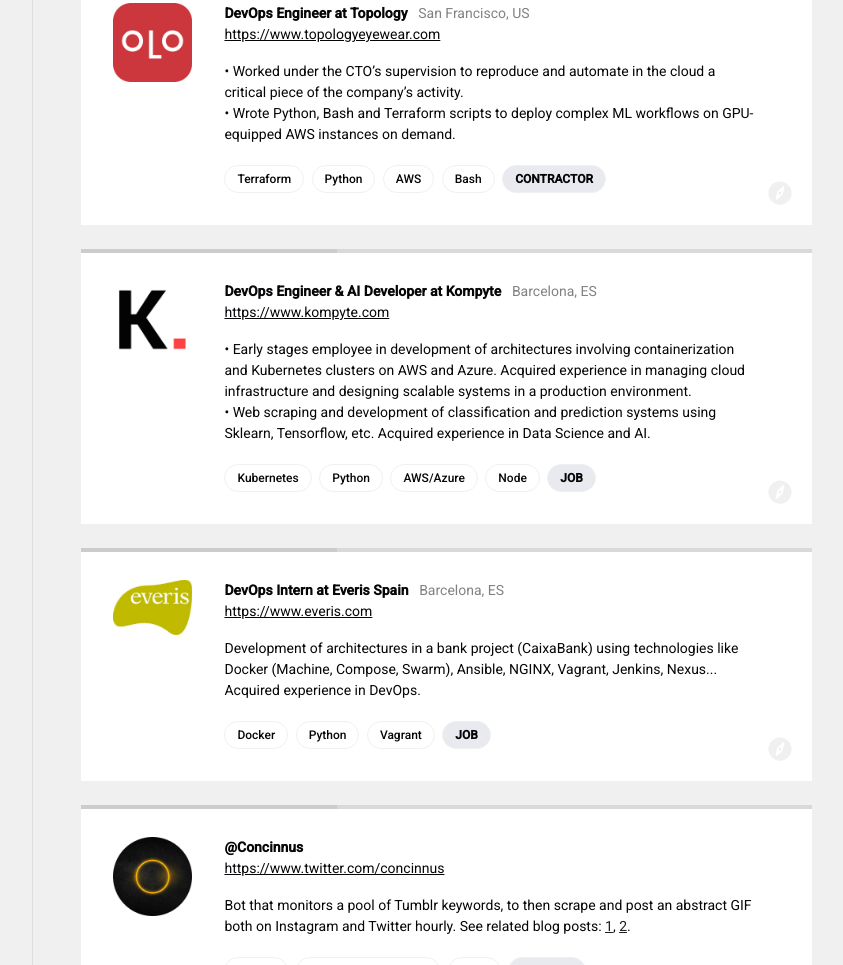
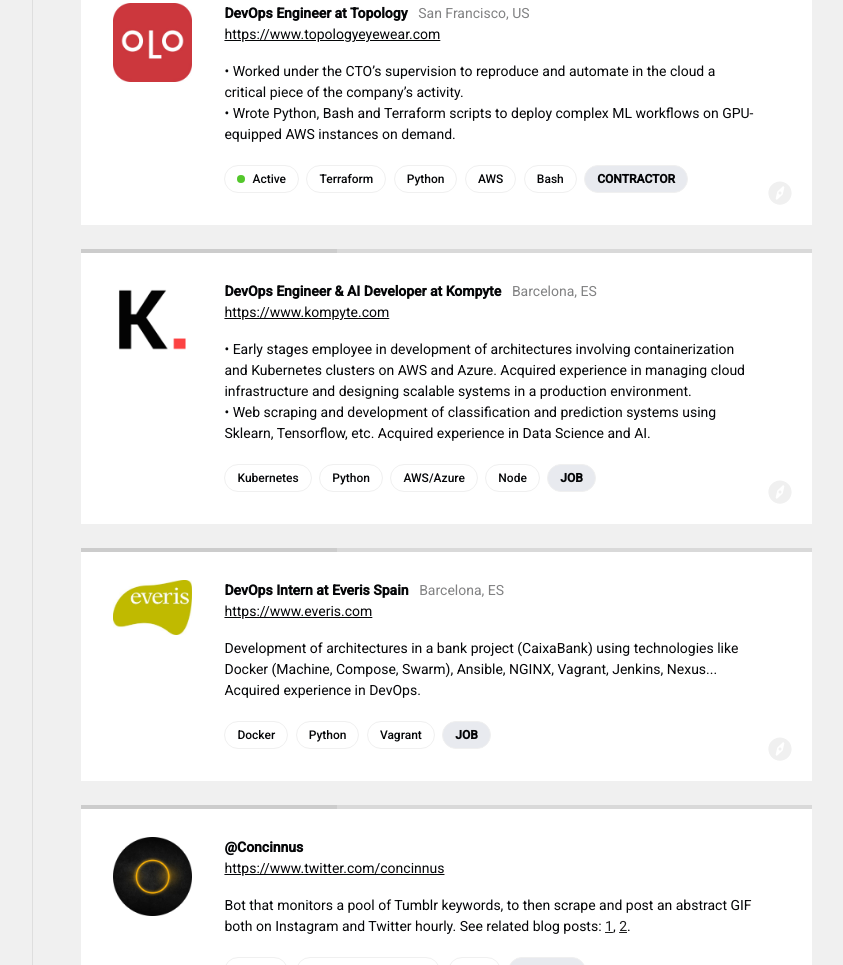
Before and after one commit to alexboboc/AlexBobocCom, a plain HTML site: page index.html in a window 1280 px wide. Shown: the part 758-1723 px from the top of the page, without its empty margins (412-1255 px from the left). Drawn offline with Linux system fonts and the light colour scheme.

Commit message:
Minor change in current status job

```diff
--- a/index.html
+++ b/index.html
@@ -189,6 +189,11 @@ Driven by my passion for automation, I am <b>highly interested in developing a s
           <ul class="tags">
 
 
+              <li class="tag">
+                <span class="dot status-green"></span> Active
+              </li>
+
+
               <li class="tag">Terraform</li>
 
 
@@ -233,6 +238,7 @@ Driven by my passion for automation, I am <b>highly interested in developing a s
               • Early stages employee in development of architectures involving containerization and Kubernetes clusters on AWS and Azure. Acquired experience in managing cloud infrastructure and designing scalable systems in a production environment.<br>• Web scraping and development of classification and prediction systems using Sklearn, Tensorflow, etc. Acquired experience in Data Science and AI.
           </p>
           <ul class="tags">
+
 
 
               <li class="tag">Kubernetes</li>
@@ -281,6 +287,7 @@ Driven by my passion for automation, I am <b>highly interested in developing a s
           <ul class="tags">
 
 
+
               <li class="tag">Docker</li>
 
 
@@ -320,6 +327,7 @@ Driven by my passion for automation, I am <b>highly interested in developing a s
               Bot that monitors a pool of Tumblr keywords, to then scrape and post an abstract GIF both on Instagram and Twitter hourly. See related blog posts: <a class="lnk" href="http://blog.alexboboc.com/notes-on-making-a-twitter-bot-that-posts-abstract-gifs/">1</a>, <a class="lnk" href="http://blog.alexboboc.com/porting-concinnus-twitter-bot-to-instagram/">2</a>.
           </p>
           <ul class="tags">
+
 
 
               <li class="tag">Python</li>
@@ -363,6 +371,7 @@ Driven by my passion for automation, I am <b>highly interested in developing a s
           <ul class="tags">
 
 
+
               <li class="tag">Python</li>
 
 
@@ -402,6 +411,7 @@ Driven by my passion for automation, I am <b>highly interested in developing a s
               Twitter bot that pulls cocktail recipes from the <a class="lnk" href="https://www.thecocktaildb.com/">TheCocktailDB</a> database twice a day, and formats it and posts it to Twitter. See <a class="lnk" href="http://blog.alexboboc.com/implementing-a-bot-that-tweets-beautifully-formatted-cocktail-recipes/">related blog post</a>.
           </p>
           <ul class="tags">
+
 
 
               <li class="tag">Python</li>
@@ -445,6 +455,7 @@ Driven by my passion for automation, I am <b>highly interested in developing a s
           <ul class="tags">
 
 
+
               <li class="tag">Python</li>
 
 
@@ -484,6 +495,7 @@ Driven by my passion for automation, I am <b>highly interested in developing a s
               Copywriting and general content creation, editing and management, complemented with Social Media administration.
           </p>
           <ul class="tags">
+
 
 
               <li class="tag">WordPress</li>
@@ -531,6 +543,7 @@ Driven by my passion for automation, I am <b>highly interested in developing a s
               </li>
 
 
+
               <li class="tag">WordPress</li>
 
 
@@ -573,6 +586,7 @@ Driven by my passion for automation, I am <b>highly interested in developing a s
               Personal blog, mostly used to write about side projects, experiments and trajectory.
           </p>
           <ul class="tags">
+
 
 
               <li class="tag">WordPress</li>
```
